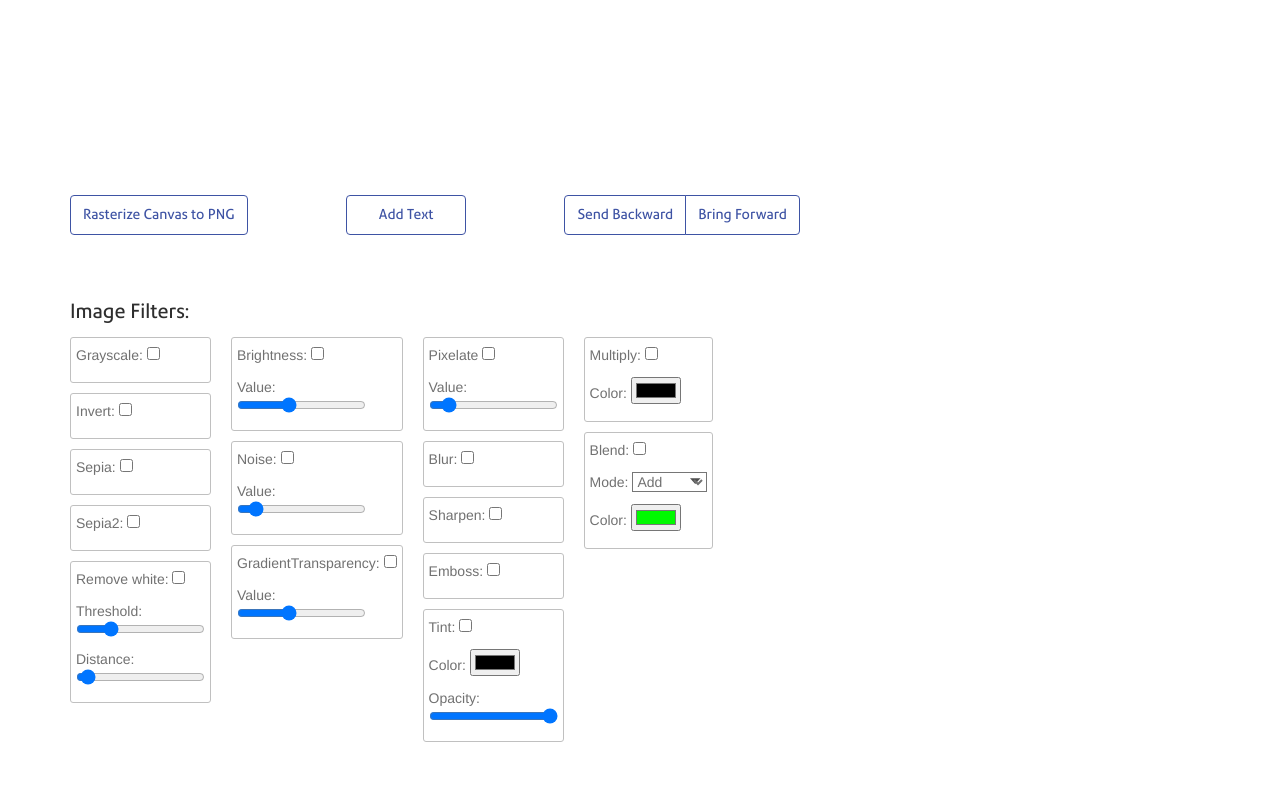
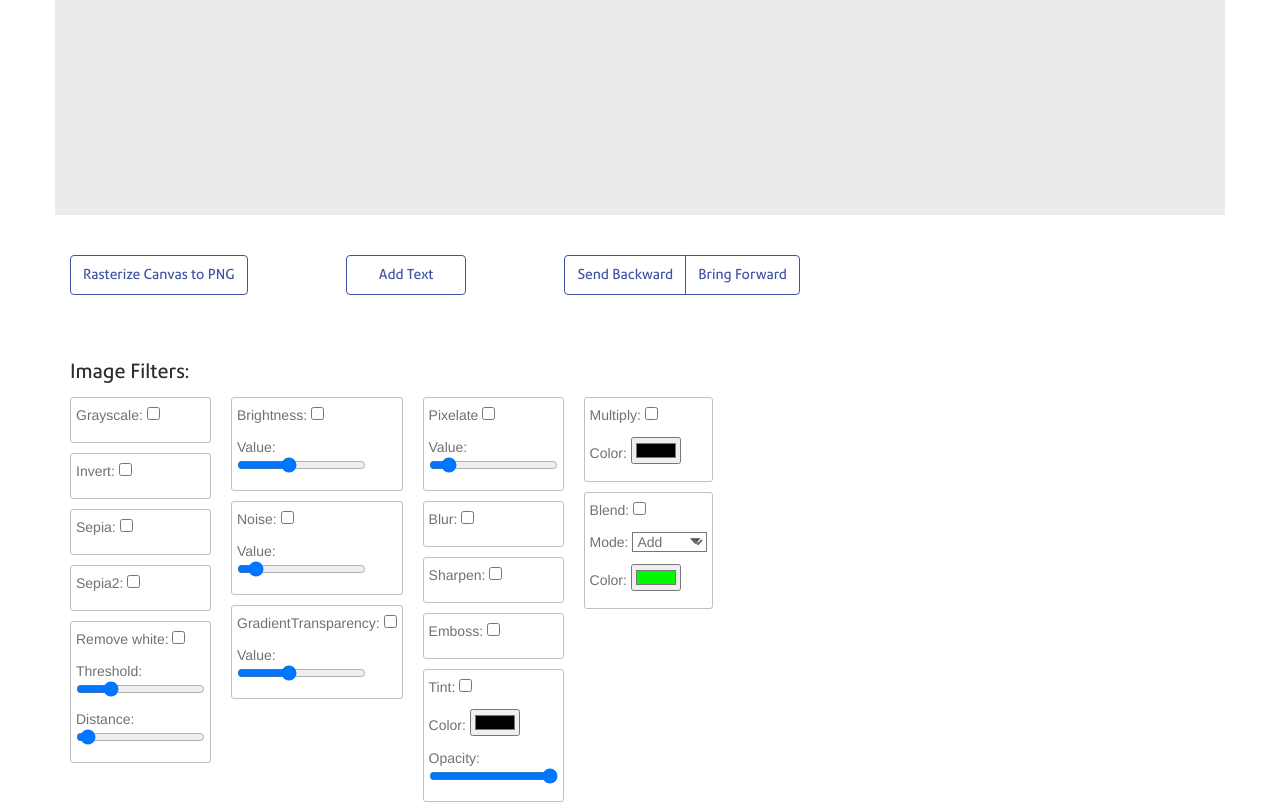
Before and after one commit to smlombardi/fabric-js-test, a plain HTML site: page index.html in a window 1280 px wide. Drawn offline with nearby package versions, Linux system fonts and the light colour scheme; a script that the page names is missing.

Commit message:
added background behind label
Signed-off-by: Steve Lombardi <smlombardi@gmail.com>

```diff
--- a/code.js
+++ b/code.js
@@ -1,6 +1,6 @@
 // create a wrapper around native canvas element (with id="c")
 var canvas = new fabric.Canvas('c', {
-  backgroundColor: 'rgb(242, 226, 129)',
+  backgroundColor: '#ffffff',
   selectionColor: 'blue',
   selectionLineWidth: 2,
   width: 800,
@@ -106,3 +106,11 @@ function bringToFront () {
     canvas.bringToFront(activeObject);
   }
 }
+//
+// function getCanvasBgColor () {
+//   return canvas.backgroundColor;
+// };
+// function setCanvasBgColor (value) {
+//   canvas.backgroundColor = value;
+//   canvas.renderAll();
+// };
--- a/index.html
+++ b/index.html
@@ -10,7 +10,7 @@
   </head>
   <body>
     <div class="container">
-      <div class="row">
+      <div class="row canvas-holder">
         <div class="col-md-6">
           <canvas id="c"></canvas>
         </div>
--- a/sass/app.scss
+++ b/sass/app.scss
@@ -15,3 +15,7 @@
     display: block;
   }
 }
+.canvas-holder {
+  background-color: #ebebeb;
+  padding: 30px;
+}
```
Also changed, not shown: css/app.css, 1 other file.
